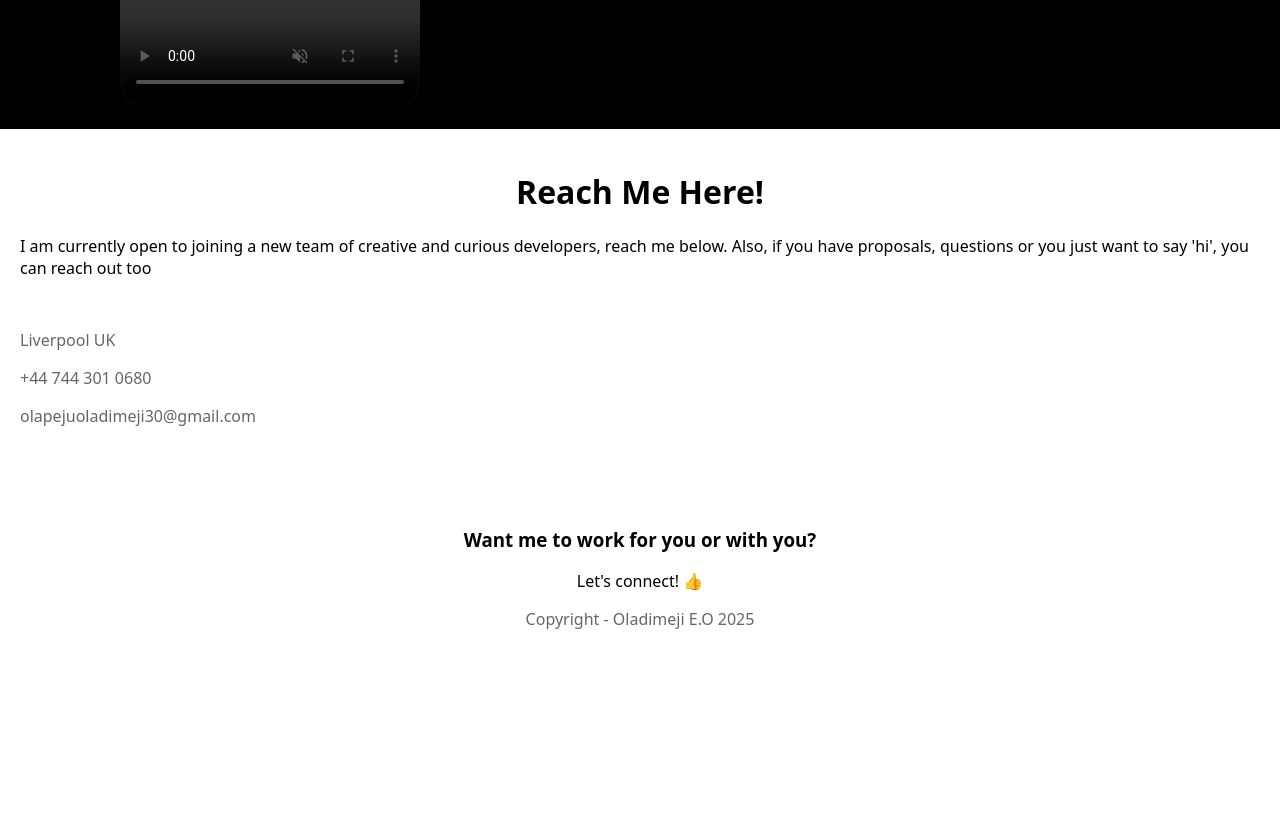
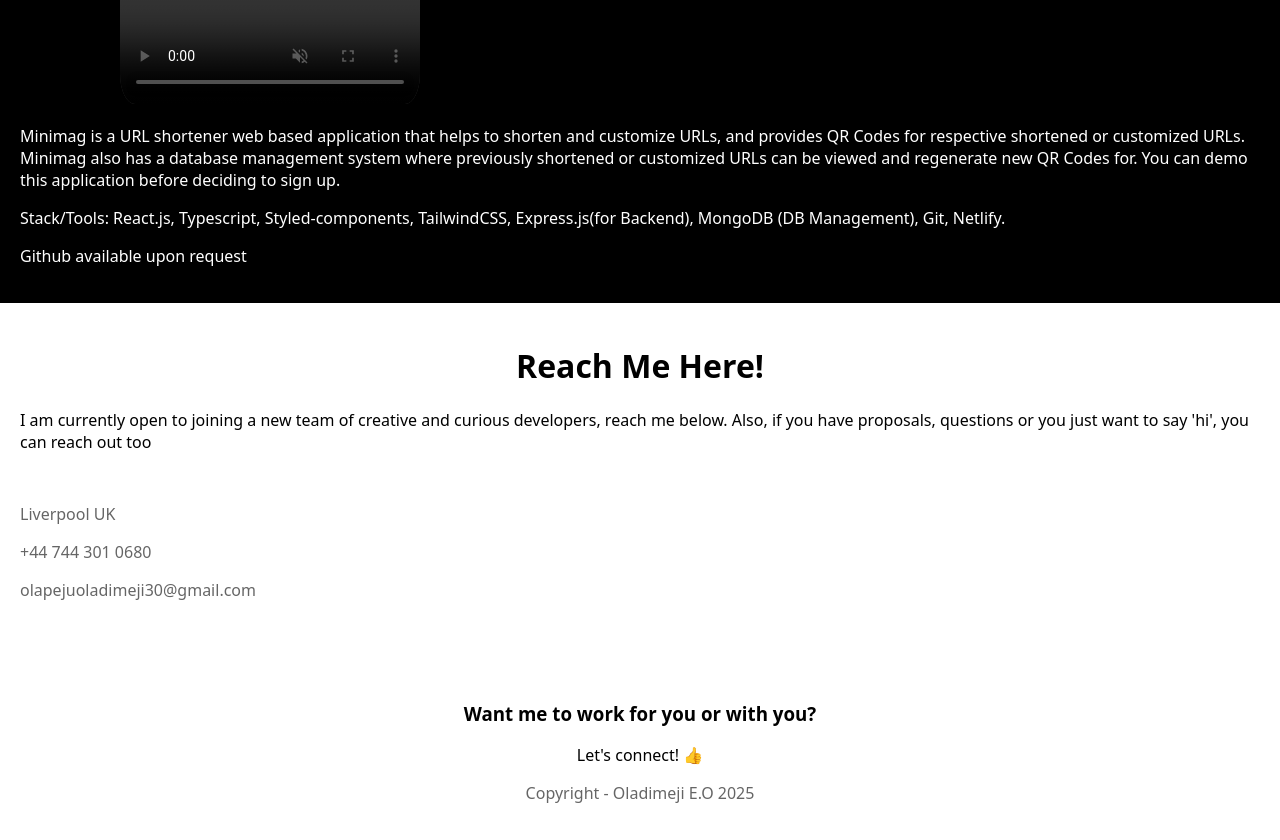
Before and after one commit to Hollyd29/MyPortfolio, a React (Vite) app: page / in a window 1280 px wide. Shown: the part 2200-3040 px from the top of the page. Before the commit the page ends 2866 px from the top, so only its background shows below. Built offline with nearby package versions, Linux system fonts and the light colour scheme; grey boxes are pictures that could not be loaded.

Commit message:
type of project done

```diff
--- a/src/component/MyProjectComp.tsx
+++ b/src/component/MyProjectComp.tsx
@@ -11,7 +11,7 @@ function MyProjectComp() {
       <div>
         <h2>1. Comfiable Home</h2>
         <video
-          className="comfiable-Vid"
+          className="video"
           src={comfiable}
           controls
           autoPlay
@@ -19,6 +19,19 @@ function MyProjectComp() {
           muted
           playsInline
         ></video>
+        <p>
+          Minimag is a URL shortener web based application that helps to shorten
+          and customize URLs, and provides QR Codes for respective shortened or
+          customized URLs. Minimag also has a database management system where
+          previously shortened or customized URLs can be viewed and regenerate
+          new QR Codes for. You can demo this application before deciding to
+          sign up.
+        </p>
+        <p>
+          Stack/Tools: React.js, Typescript, Styled-components, TailwindCSS,
+          Express.js(for Backend), MongoDB (DB Management), Git, Netlify.
+        </p>
+        <p>Github available upon request</p>
       </div>
     </div>
   );
--- a/src/component/portfolio.css
+++ b/src/component/portfolio.css
@@ -90,7 +90,7 @@
   margin-top: 50;
   text-align: center;
 }
-.comfiable-Vid {
+.video {
   width: 300px;
   height: 600px;
   border-radius: 5%;
```
Also changed, not shown: src/type/project.type.ts (added, +7 -0 lines).
